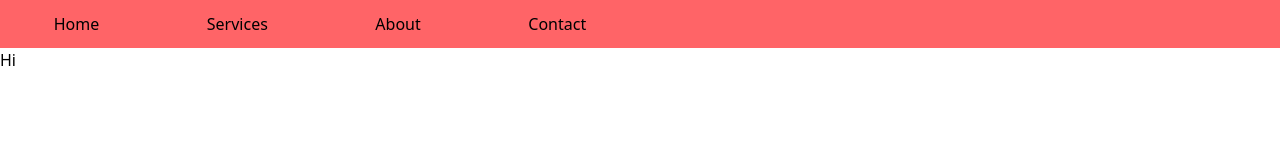
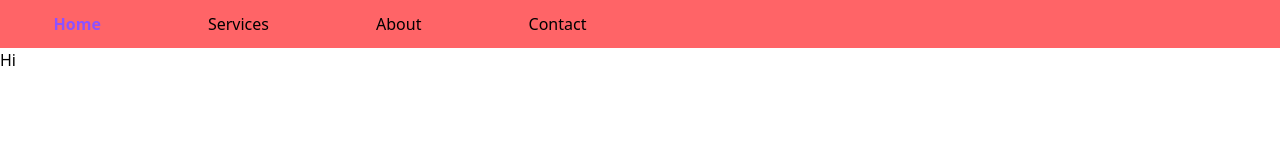
Before and after one commit to mehedihasanpatowary007/first-nextjs-app, a Next.js app: page / in a window 1280 px wide. Shown: the top 160 px of the page. Built offline with nearby package versions, Linux system fonts and the light colour scheme.

Commit message:
check active links

```diff
--- a/src/app/Components/Navbar.jsx
+++ b/src/app/Components/Navbar.jsx
@@ -1,26 +1,27 @@
-"use client"
+"use client";
 import Link from "next/link";
 import { usePathname } from "next/navigation";
 import React from "react";
 
 function Navbar() {
+  const navItems = [
+    { name: "Home", path: "/", id: 1 },
+    { name: "Services", path: "/services", id: 2 },
+    { name: "About", path: "/about", id: 3 },
+    { name: "Contact", path: "/contact", id: 4 },
+  ];
   const pathname = usePathname();
   if (!pathname.includes("dashboard")) {
     return (
       <nav className="bg-red-400 py-3">
         <ul className="flex justify-around w-1/2">
-          <li>
-            <Link href={"/"}>Home</Link>
-          </li>
-          <li>
-            <Link href={"/services"}>Services</Link>
-          </li>
-          <li>
-            <Link href={"/about"}>About</Link>
-          </li>
-          <li>
-            <Link href={"/contact"}>Contact</Link>
-          </li>
+         {
+          navItems.map((item) =>{
+            return (
+              <Link className={`${pathname === item.path ? "text-violet-500 font-bold" : ""}`} key={item?.id} href={item?.path}>{item?.name}</Link>
+            )
+          })
+         }
         </ul>
       </nav>
     );
```
